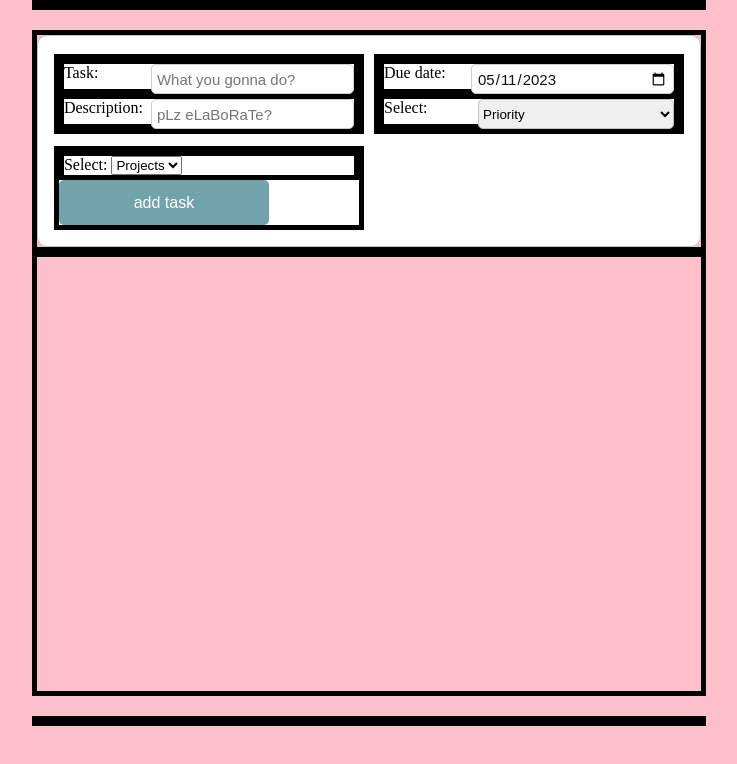
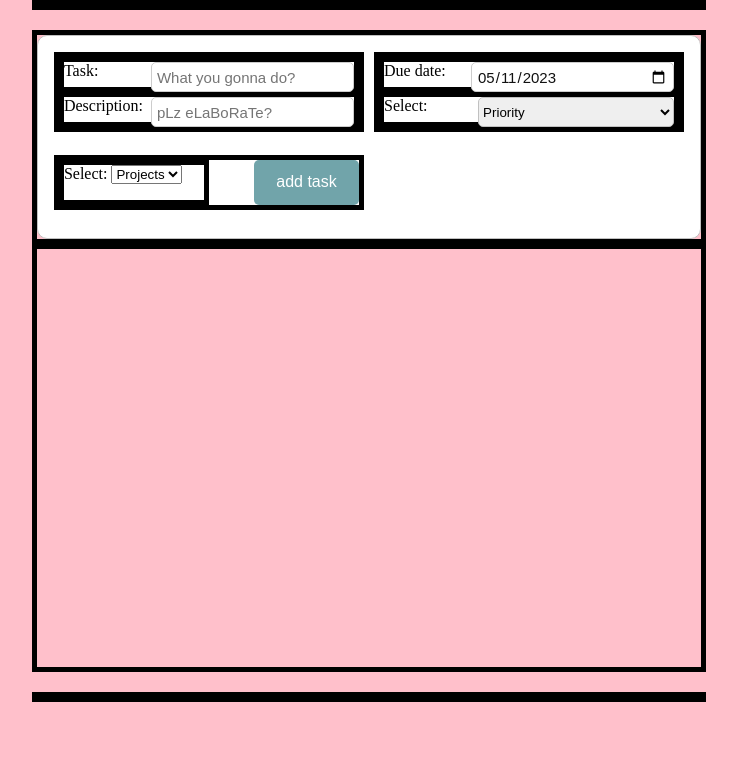
Before and after one commit to Jenziiy/todo-list, a website built with webpack: page dist/index.html in a window 1280 px wide. Shown: the whole page, without its empty margins (271-1008 px from the left). Built offline with nearby package versions, Linux system fonts and the light colour scheme.

Commit message:
add css for new id

```diff
--- a/src/file.css
+++ b/src/file.css
@@ -133,3 +133,8 @@ main{
     grid-template-columns: 1fr;
   }
 }
+
+#form-configfields{
+display: grid;
+grid-template-columns: repeat(2,1fr);
+}
```
